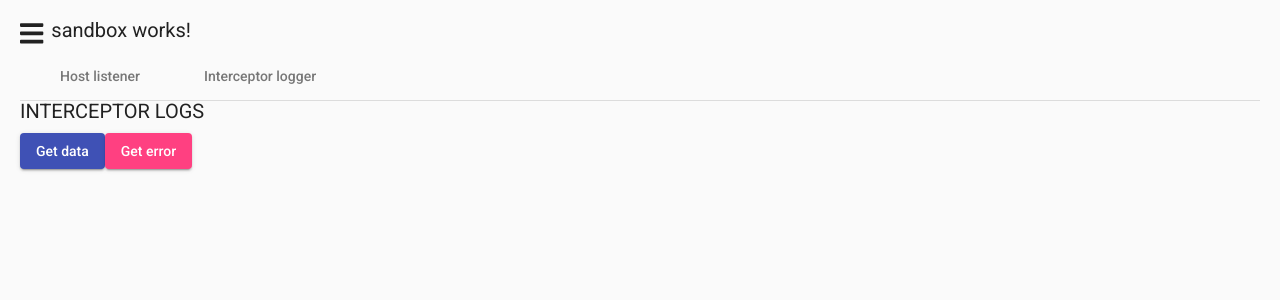
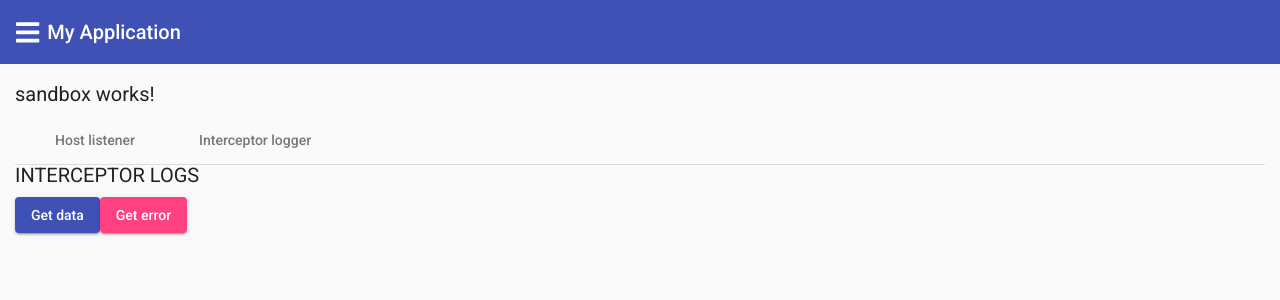
Before and after one commit to Atataika/my-app, an Angular app: page /sandbox/interceptor-logger in a window 1280 px wide. Shown: the top 300 px of the page. Built offline with nearby package versions, Linux system fonts and the light colour scheme.

Commit message:
Add material header, basic directive

```diff
--- a/src/app/app.component.html
+++ b/src/app/app.component.html
@@ -16,15 +16,18 @@
     </mat-nav-list>
   </mat-sidenav>
 
-
   <mat-sidenav-content class="sidenav__content">
-
+    <mat-toolbar color="primary">
       <fa-icon class="nav-toggler"
         (click)="changeSidebarState()"
         [icon]="faIcon"
         pull="left"
         [size]="'lg'"></fa-icon>
+      <span>{{ headerTitle }}</span>
+    </mat-toolbar>
 
+    <div class="router">
       <router-outlet></router-outlet>
+    </div>
   </mat-sidenav-content>
 </mat-sidenav-container>
--- a/src/app/app.component.scss
+++ b/src/app/app.component.scss
@@ -1,22 +1,23 @@
+@import '~@angular/material/theming';
+
 :host {
   font-size: 20px;
 }
 
 .sidenav {
   width: 250px;
-  padding: 20px;
 
   &__container {
     height: 100%;
   }
+}
 
-  &__content {
-    padding: 20px;
-  }
+.router {
+  margin: 20px 15px;
 }
 
 .nav-item_active {
-  color: indigo;
+  color: mat-color($mat-indigo, 700);
 }
 
 .nav-toggler {
--- a/src/app/app.component.ts
+++ b/src/app/app.component.ts
@@ -9,9 +9,10 @@ import { faBars, faHome, faInfo, faMarker, faPlay, faTimes, IconDefinition } fro
 })
 export class AppComponent {
   @ViewChild(MatSidenav, { static: true })
-  public sidenav: MatSidenav;
+  private sidenav: MatSidenav;
 
   public faIcon: IconDefinition = faBars;
+  public headerTitle = 'My Application';
   public navigationsRoutes = [
     { title: 'Home', link: '', icon: faHome },
     { title: 'Posts', link: 'posts', icon: faMarker },
--- a/src/app/shared/components/error-dialog/error-dialog.component.html
+++ b/src/app/shared/components/error-dialog/error-dialog.component.html
@@ -6,7 +6,7 @@
   class="content">
   <div class="content__url">
     <span>Url: {{data.url}}</span>
-    <span>Status: {{data.status}}</span>
+    <span appGetElemRef>Status: {{data.status}}</span>
   </div>
 </div>
 
--- /dev/null
+++ b/src/app/shared/directives/get-elem-ref.directive.ts
@@ -0,0 +1,19 @@
+import { Directive, ElementRef, HostListener } from '@angular/core';
+
+@Directive({
+  selector: '[appGetElemRef]'
+})
+export class GetElemRefDirective {
+  @HostListener('mouseenter') onMouseEnter() {
+    this.highlight('yellow');
+  }
+  @HostListener('mouseleave') onMouseLeave() {
+    this.highlight(null);
+  }
+
+  constructor(private el: ElementRef) {}
+
+  private highlight(color: string) {
+    this.el.nativeElement.style.backgroundColor = color;
+  }
+}
--- a/src/app/shared/shared.module.ts
+++ b/src/app/shared/shared.module.ts
@@ -1,12 +1,13 @@
 import { CommonModule } from '@angular/common';
 import { NgModule } from '@angular/core';
 import { ErrorDialogComponent } from './components/error-dialog/error-dialog.component';
+import { GetElemRefDirective } from './directives/get-elem-ref.directive';
 import { MaterialModule } from './material.module';
 import { ErrorDialogService } from './services/error-dialog.service';
 
 @NgModule({
   providers: [ErrorDialogService],
-  declarations: [ErrorDialogComponent],
+  declarations: [ErrorDialogComponent, GetElemRefDirective],
   imports: [CommonModule, MaterialModule],
   exports: [MaterialModule]
 })
--- a/src/styles.scss
+++ b/src/styles.scss
@@ -1,4 +1,9 @@
-/* You can add global styles to this file, and also import other style files */
+html,
+body {
+  height: 100%;
+}
 
-html, body { height: 100%; }
-body { margin: 0; font-family: Roboto, "Helvetica Neue", sans-serif; }
+body {
+  margin: 0;
+  font-family: Roboto, 'Helvetica Neue', sans-serif;
+}
```
Lines whose indentation alone changed are shown as unchanged.
